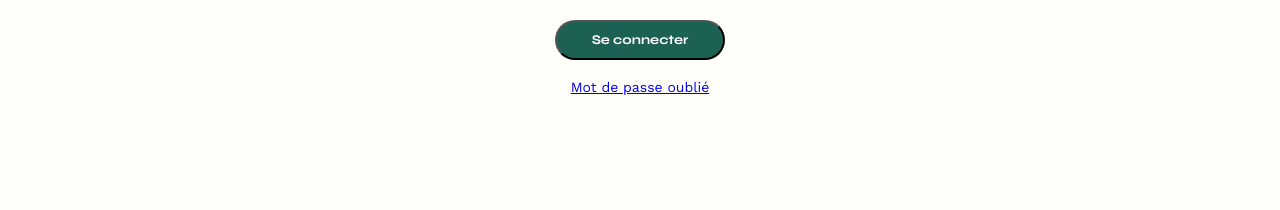
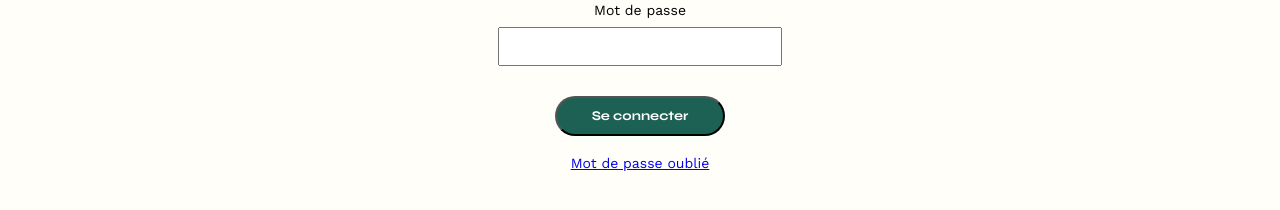
Before and after one commit to LinaLweb/Portfolio-architecte-sophie-bluel, a plain HTML site: page FrontEnd/login.html in a window 1280 px wide. Shown: the part 310-520 px from the top of the page. Drawn offline with nearby package versions, Linux system fonts and the light colour scheme.

Commit message:
ajout de input dans le fichier style.css pour mettre en forme le css des inputs du formulaire de contact

```diff
--- a/FrontEnd/assets/style.css
+++ b/FrontEnd/assets/style.css
@@ -241,3 +241,10 @@ button {
 	height: 40px;
 	width: 170px;
 }
+
+input {
+	color: white;
+	padding: 10px;
+	margin: 10px;
+	width: 260px;
+}
```
